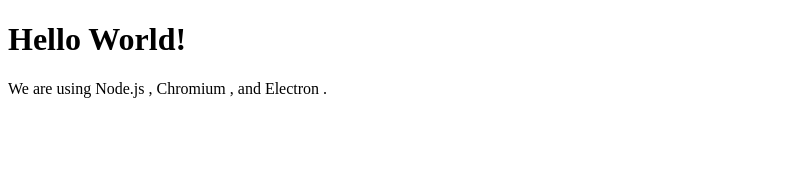
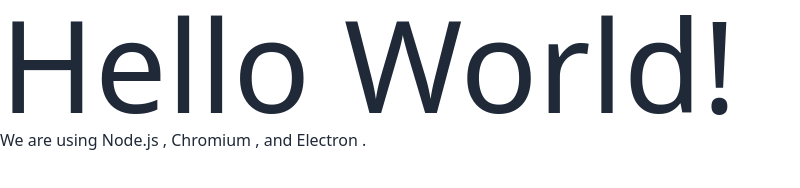
Before and after one commit to Sthirunavukkarasu7450/SoftwareDevelopment2009-901, an Electron app: page pages/index.html in a window 800 px wide. Drawn offline with Linux system fonts and the light colour scheme.

Commit message:
integrated tailwind with electron

```diff
--- a/pages/index.html
+++ b/pages/index.html
@@ -4,9 +4,10 @@
     <meta charset="UTF-8">
     <title>Hello World!</title>
     <meta http-equiv="Content-Security-Policy" content="script-src 'self' 'unsafe-inline';" />
+    <link href="../dist/output.css" rel="stylesheet">
 </head>
 <body>
-    <h1>Hello World!</h1>
+    <h1 class="text-9xl">Hello World!</h1>
     <p>
         We are using Node.js <span id="node-version"></span>,
         Chromium <span id="chrome-version"></span>,
--- /dev/null
+++ b/src/input.css
@@ -0,0 +1,3 @@
+@tailwind base;
+@tailwind components;
+@tailwind utilities;
--- /dev/null
+++ b/tailwind.config.js
@@ -0,0 +1,10 @@
+/** @type {import('tailwindcss').Config} */
+module.exports = {
+  content: [
+    './pages/**/*.{html,js}',
+  ],
+  theme: {
+    extend: {},
+  },
+  plugins: [require("daisyui")],
+}
```
Also changed, not shown: package.json (+7 -2 lines), dist/output.css (added), 1 other file.
